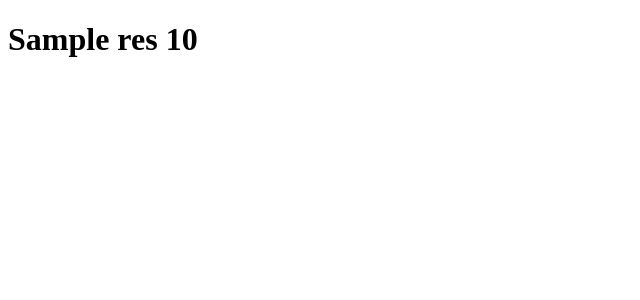
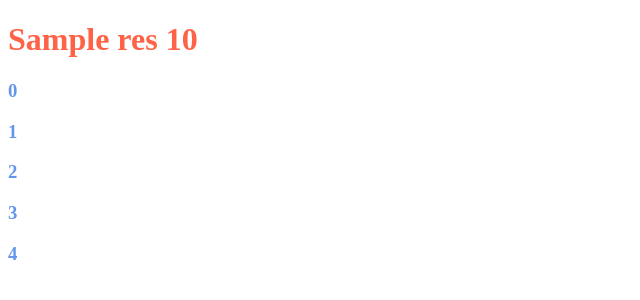
Before and after one commit to A7medAbdien/FluskOpenCV, a Flask app: template templates/res.html in a window 1280 px wide. Shown: the top 300 px of the page, without its empty margins (0-640 px from the left). Run offline with Flask 2, Linux system fonts and the light colour scheme; the template is opened without the code that fills it: most values are stand-ins (such as "Sample title", 1, 10 or a date in 2020).

Commit message:
using jinja2 and add css

```diff
--- /dev/null
+++ b/static/css/style.css
@@ -0,0 +1,11 @@
+h1 {
+    color: tomato;
+}
+
+h2 {
+    color: chocolate;
+}
+
+h3 {
+    color: cornflowerblue;
+}
--- a/templates/index.html
+++ b/templates/index.html
@@ -1,6 +1,8 @@
 <html>
 
-<head></head>
+<head>
+    <link rel="stylesheet" href="{{ url_for('static',filename= 'css/style.css') }}">
+</head>
 
 <body>
     <h1>
--- a/templates/res.html
+++ b/templates/res.html
@@ -5,11 +5,19 @@
     <meta charset="UTF-8">
     <meta http-equiv="X-UA-Compatible" content="IE=edge">
     <meta name="viewport" content="width=device-width, initial-scale=1.0">
+    <link rel="stylesheet" href="{{ url_for('static',filename= 'css/style.css') }}">
     <title>Document</title>
 </head>
 
 <body>
     <h1>{{ res }} {{score}}</h1>
+    {% if score > 90 %}
+    <h2>WoW</h2>
+    {% endif %}
+
+    {% for i in range(5) %}
+    <h3>{{ i }}</h3>
+    {% endfor %}
 </body>
 
 </html>
```
